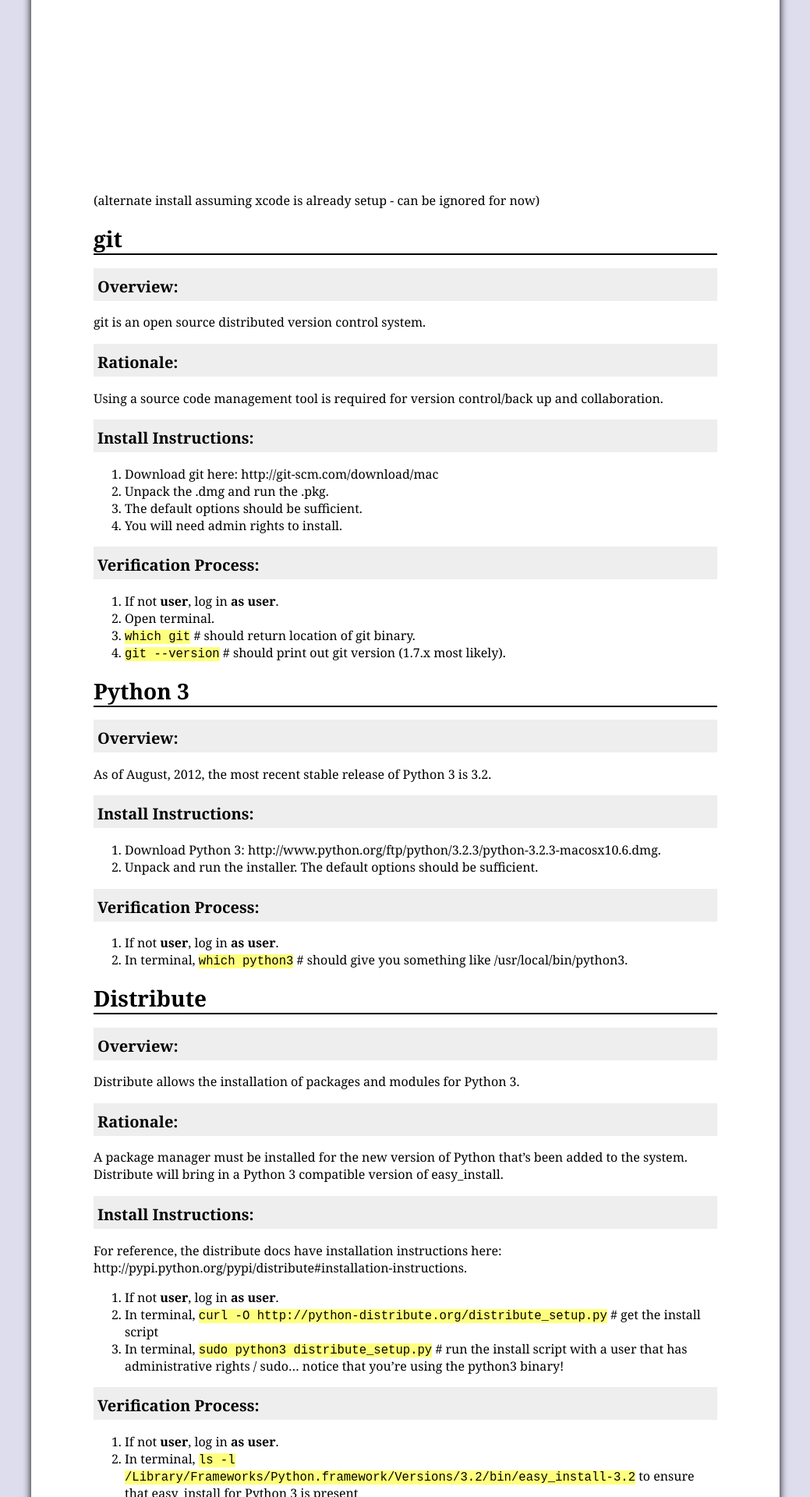
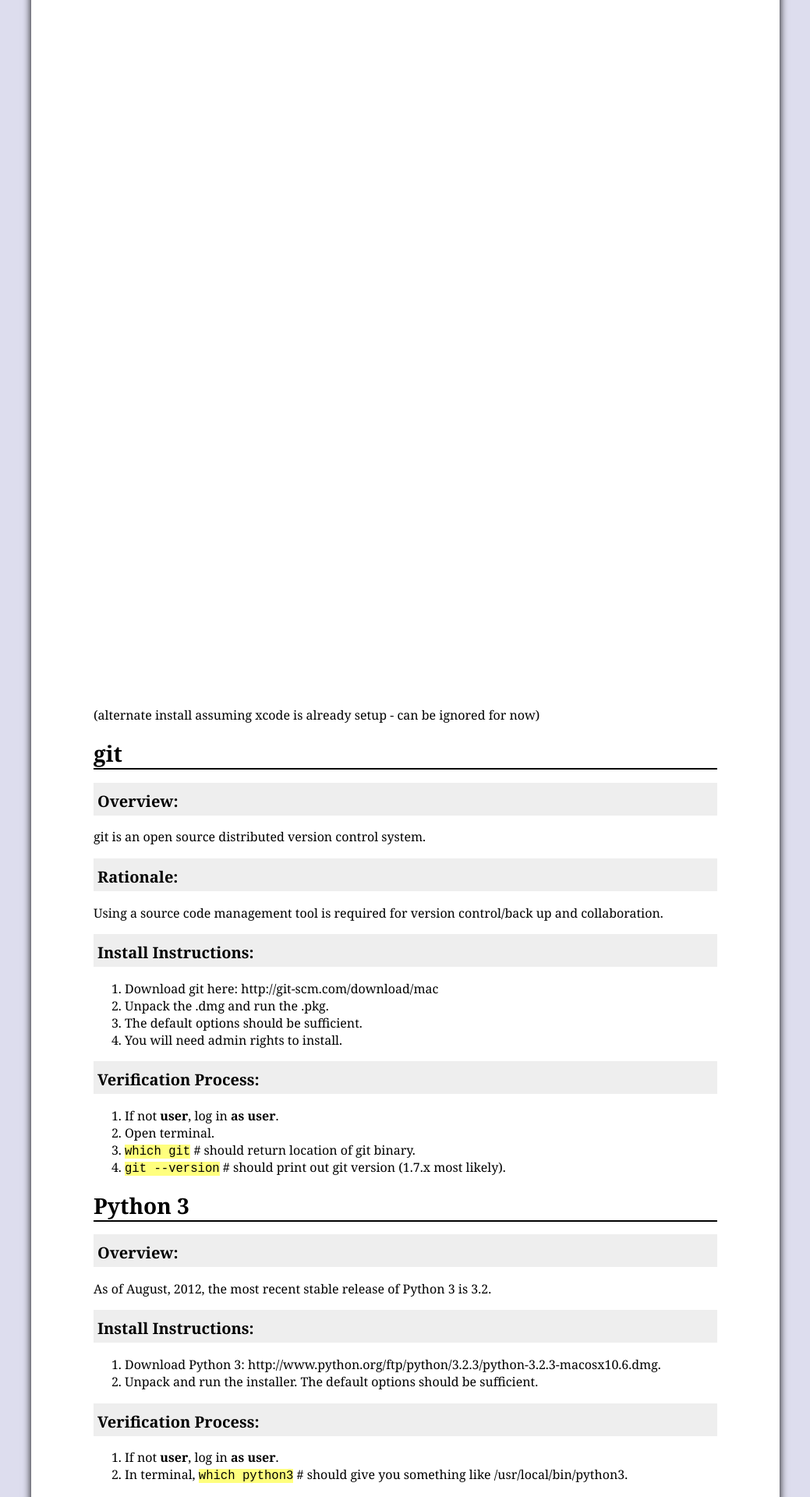
Before and after one commit to foureyes/jvers, a Jekyll site: the page built from tutorials/_posts/2012-08-04-python-3-install-on-osx.markdown, in a window 1280 px wide. Shown: the part 1781-3701 px from the top of the page at 78% size, without its empty margins (120-1159 px from the left). Built offline with Jekyll 4.4.1, drawn with Linux system fonts in a browser that asks for light colours; some web fonts are replaced.

Commit message:
Update tutorials/_posts/2012-08-04-python-3-install-on-osx.markdown
more hacky line breaks

```diff
--- a/tutorials/_posts/2012-08-04-python-3-install-on-osx.markdown
+++ b/tutorials/_posts/2012-08-04-python-3-install-on-osx.markdown
@@ -105,7 +105,7 @@ That's it!
 
 
 
-<br /><br /><br /><br /><br /><br /><br /><br /><br /><br /><br /><br /><br /><br /><br />
+<br /><br /><br /><br /><br /><br /><br /><br /><br /><br /><br /><br /><br /><br /><br /><br /><br /><br /><br /><br /><br /><br /><br /><br /><br /><br /><br /><br /><br /><br /><br /><br /><br /><br /><br /><br /><br /><br /><br /><br /><br /><br /><br /><br /><br />
 (alternate install assuming xcode is already setup - can be ignored for now)
 <br />
 
```
